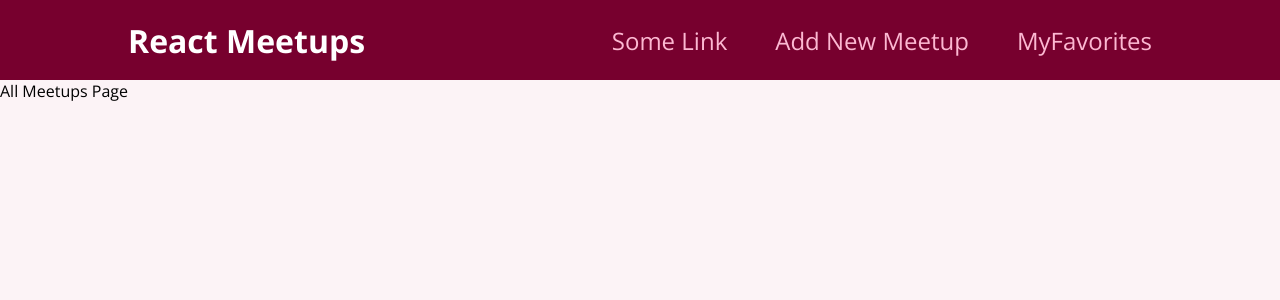
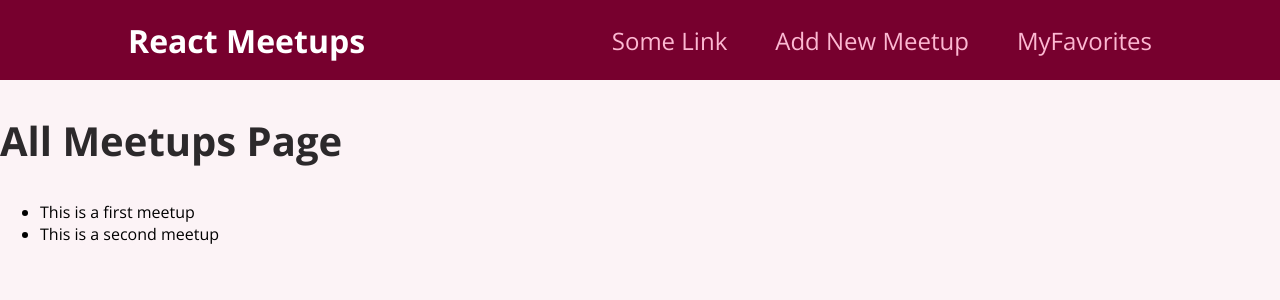
Before and after one commit to chay-chay/react-course-code, a React (Create React App) app: page / in a window 1280 px wide. Shown: the top 300 px of the page. Built offline with nearby package versions, Linux system fonts and the light colour scheme.

Commit message:
Outputting Lists Of Data & Components

```diff
--- a/src/pages/AllMeetups.js
+++ b/src/pages/AllMeetups.js
@@ -1,27 +1,35 @@
 const DUMMY_DATA = [
   {
-      id: 'm1',
-      title: 'This is a first meetup',
+    id: "m1",
+    title: "This is a first meetup",
     image:
-        'https://upload.wikimedia.org/wikipedia/commons/thumb/d/d3/Stadtbild_M%C3%BCnchen.jpg/2560px-Stadtbild_M%C3%BCnchen.jpg',
-      address: 'Meetupstreet 5, 12345 Meetup City',
+      "https://upload.wikimedia.org/wikipedia/commons/thumb/d/d3/Stadtbild_M%C3%BCnchen.jpg/2560px-Stadtbild_M%C3%BCnchen.jpg",
+    address: "Meetupstreet 5, 12345 Meetup City",
     description:
-        'This is a first, amazing meetup which you definitely should not miss. It will be a lot of fun!',
+      "This is a first, amazing meetup which you definitely should not miss. It will be a lot of fun!",
   },
   {
-      id: 'm2',
-      title: 'This is a second meetup',
+    id: "m2",
+    title: "This is a second meetup",
     image:
-        'https://upload.wikimedia.org/wikipedia/commons/thumb/d/d3/Stadtbild_M%C3%BCnchen.jpg/2560px-Stadtbild_M%C3%BCnchen.jpg',
-      address: 'Meetupstreet 5, 12345 Meetup City',
+      "https://upload.wikimedia.org/wikipedia/commons/thumb/d/d3/Stadtbild_M%C3%BCnchen.jpg/2560px-Stadtbild_M%C3%BCnchen.jpg",
+    address: "Meetupstreet 5, 12345 Meetup City",
     description:
-        'This is a first, amazing meetup which you definitely should not miss. It will be a lot of fun!',
+      "This is a first, amazing meetup which you definitely should not miss. It will be a lot of fun!",
   },
 ];
 
 function AllMeetupsPage() {
-    return(
-        <div>All Meetups Page</div>
-    )
+  return (
+    <section>
+      <h1>All Meetups Page</h1>
+      <ul>
+      {DUMMY_DATA.map((meetup) => {
+        return <li key={meetup.id}>{meetup.title}</li>
+    })}
+      </ul>
+
+    </section>
+  );
 }
 export default AllMeetupsPage;
```
Lines whose indentation alone changed are shown as unchanged.
